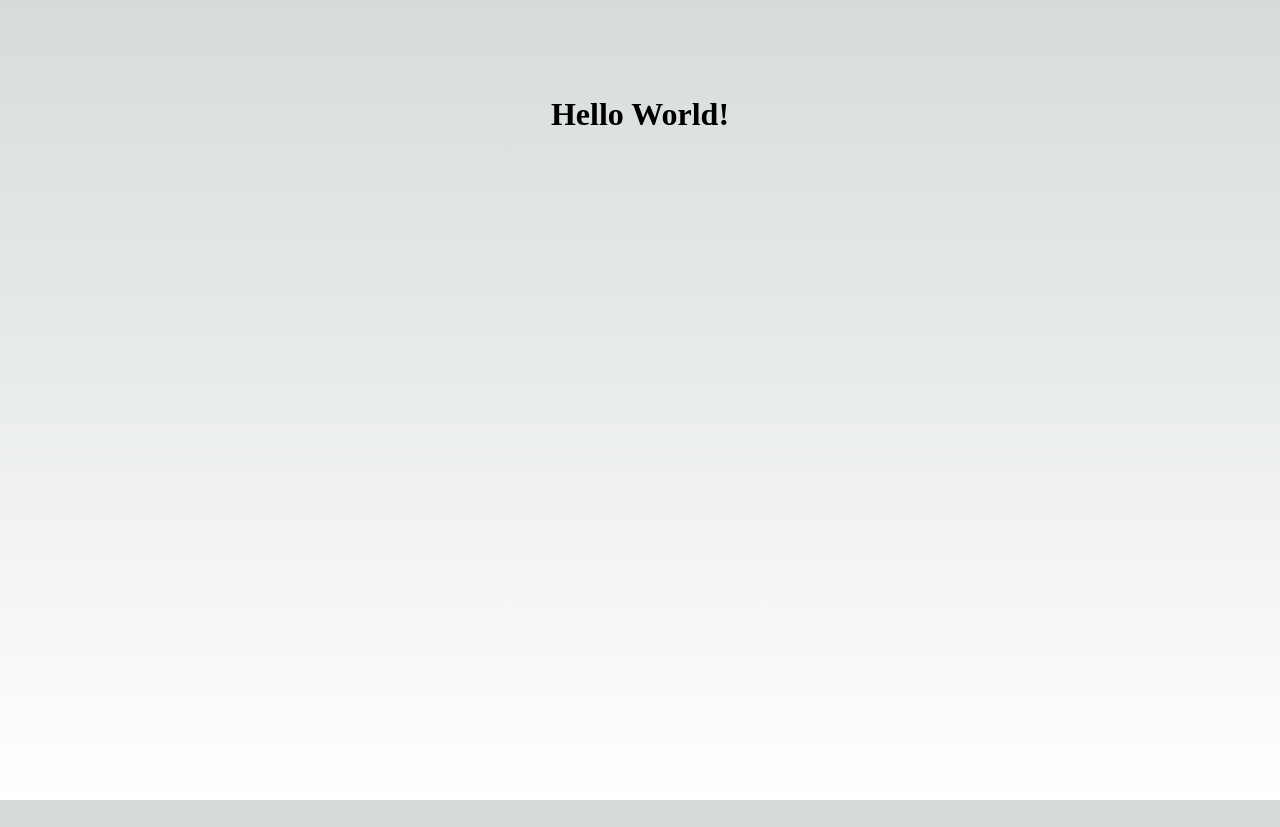
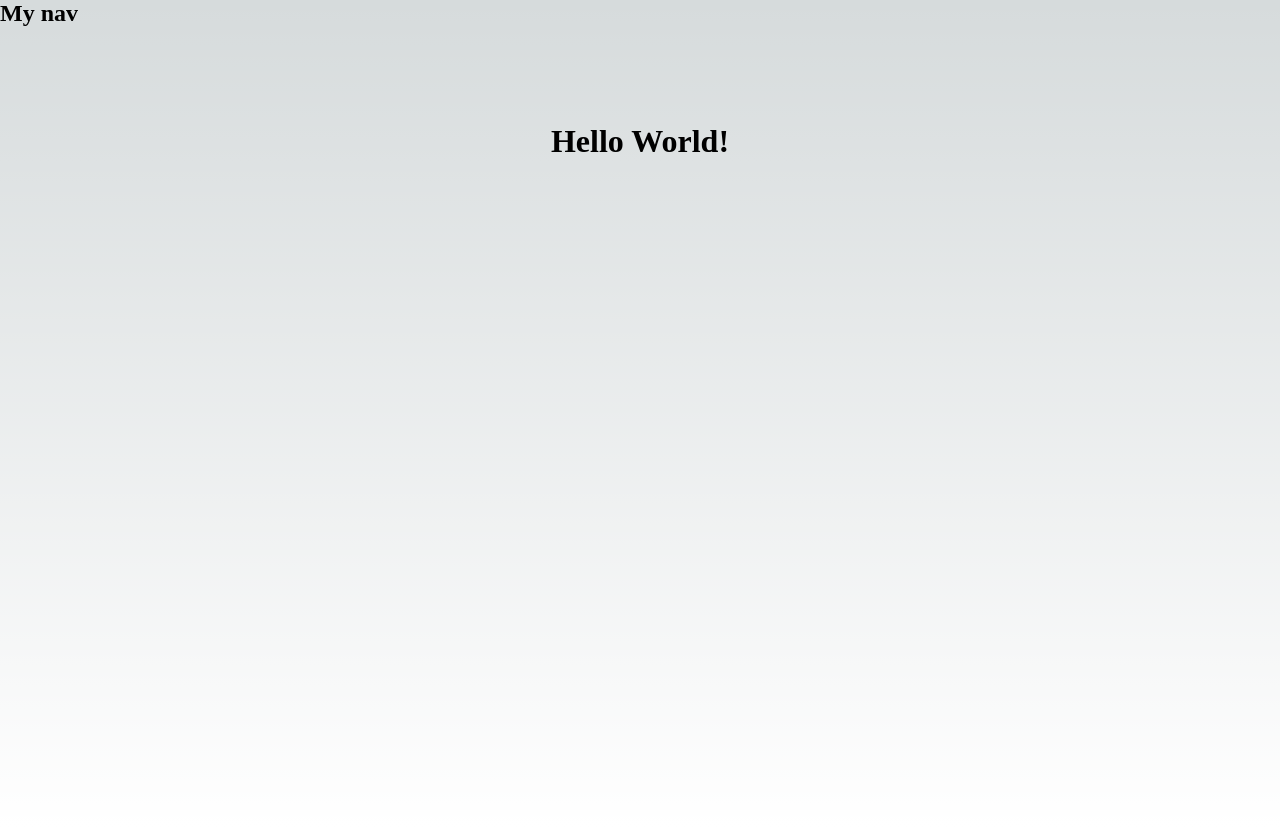
Before and after one commit to paingpyaethu/next-js, a Next.js app: page / in a window 1280 px wide. Before the commit the page ends 800 px from the top, so only its background shows below. Built offline with nearby package versions, Linux system fonts and the light colour scheme.

Commit message:
root layout component

```diff
--- a/app/layout.tsx
+++ b/app/layout.tsx
@@ -1,18 +1,23 @@
-import './globals.css'
+import "./globals.css";
 
 export const metadata = {
-  title: 'Create Next App',
-  description: 'Generated by create next app',
-}
+  title: "Create Next App",
+  description: "Generated by create next app",
+};
 
 export default function RootLayout({
   children,
 }: {
-  children: React.ReactNode
+  children: React.ReactNode;
 }) {
   return (
     <html lang="en">
-      <body>{children}</body>
+      <body>
+        <nav>
+          <h1>My nav</h1>
+        </nav>
+        {children}
+      </body>
     </html>
-  )
+  );
 }
```
